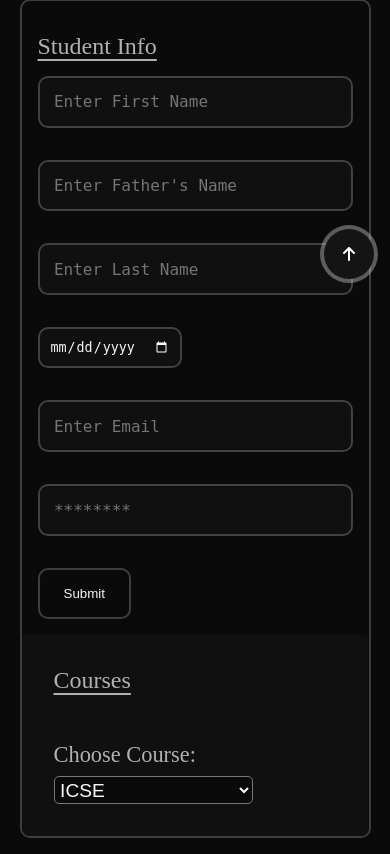
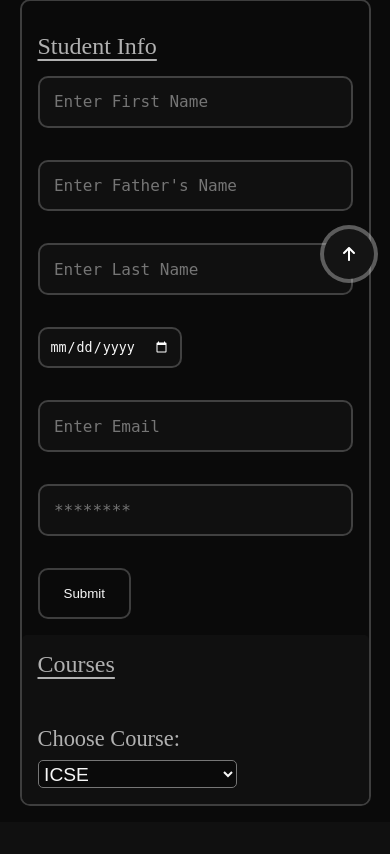
Before and after one commit to arx9781/Student_Portal, a PHP site: page /dashboard.html in a window 390 px wide. Shown: the part 549-1403 px from the top of the page. After the commit the page ends 1355 px from the top, so only its background shows below. Run offline with PHP 8.4, Linux system fonts and the light colour scheme.

Commit message:
mobile-fix

```diff
--- a/main.css
+++ b/main.css
@@ -723,6 +723,9 @@
     justify-content: center;
     flex-direction: column;
   }
+  .dashboard-wrapper .dash-main #course-section .form-two {
+    padding: 0;
+  }
   .dashboard-wrapper
     .dash-main
     #course-section
```
